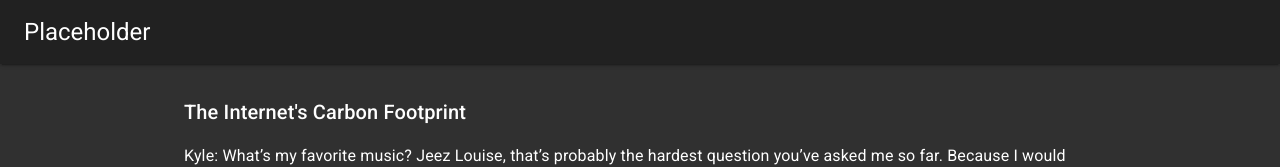
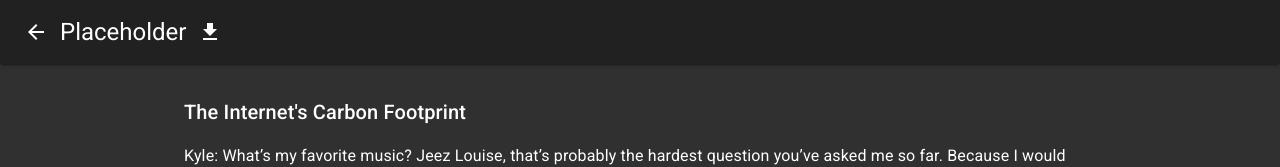
Before and after one commit to HarmvandenBrand/NML_Podcast_Transcription, a React (Create React App) app: page /player in a window 1280 px wide. Shown: the top 167 px of the page. Built offline with nearby package versions, Linux system fonts and the light colour scheme.

Commit message:
Implemented TranscriptDownloadButton

```diff
--- a/src/components/AudioTranscript.js
+++ b/src/components/AudioTranscript.js
@@ -1,7 +1,8 @@
 import React from 'react';
-import { Container, Typography } from '@material-ui/core';
+import { Container, Typography, IconButton } from '@material-ui/core';
 import Header from './Header';
 import { metadata, audio, transcript } from '../examplePodcast'; // example
+import GetAppIcon from '@material-ui/icons/GetApp';
 
 function TranscriptView(props) {
   const { transcript, title } = props;
@@ -50,6 +51,28 @@ function mapParagraphTag(transcript, handleClick) {
     </p>);
 }
 
+function PrepareTranscript() {
+  return ('data:text/plain;charset=utf-16,' + transcript.replace(/\n/g, '%0A'));
+}
+
+function TranscriptDownloadButton(props) {
+
+return (
+    <IconButton
+    // id = "downloadlink"
+    // component={Link}
+    // fullWidth
+    // variant='contained'
+    // color='primary'
+    href = {PrepareTranscript()}
+    download='transcript.txt'
+    width='40px'
+    >
+      <GetAppIcon/>
+    </IconButton>
+  );
+}
+
 function AudioTranscript(props) {
   const audioRef = React.useRef(null);
 
@@ -62,7 +85,9 @@ function AudioTranscript(props) {
 
   return (
     <>
-      <Header />
+      <Header allowBack>
+        <TranscriptDownloadButton />
+      </Header>
       <TranscriptView transcript={transcriptParagraphs} title={metadata.title} />
       <AudioPlayer audioSrc={audio} audioRef={audioRef} />
     </>
```
